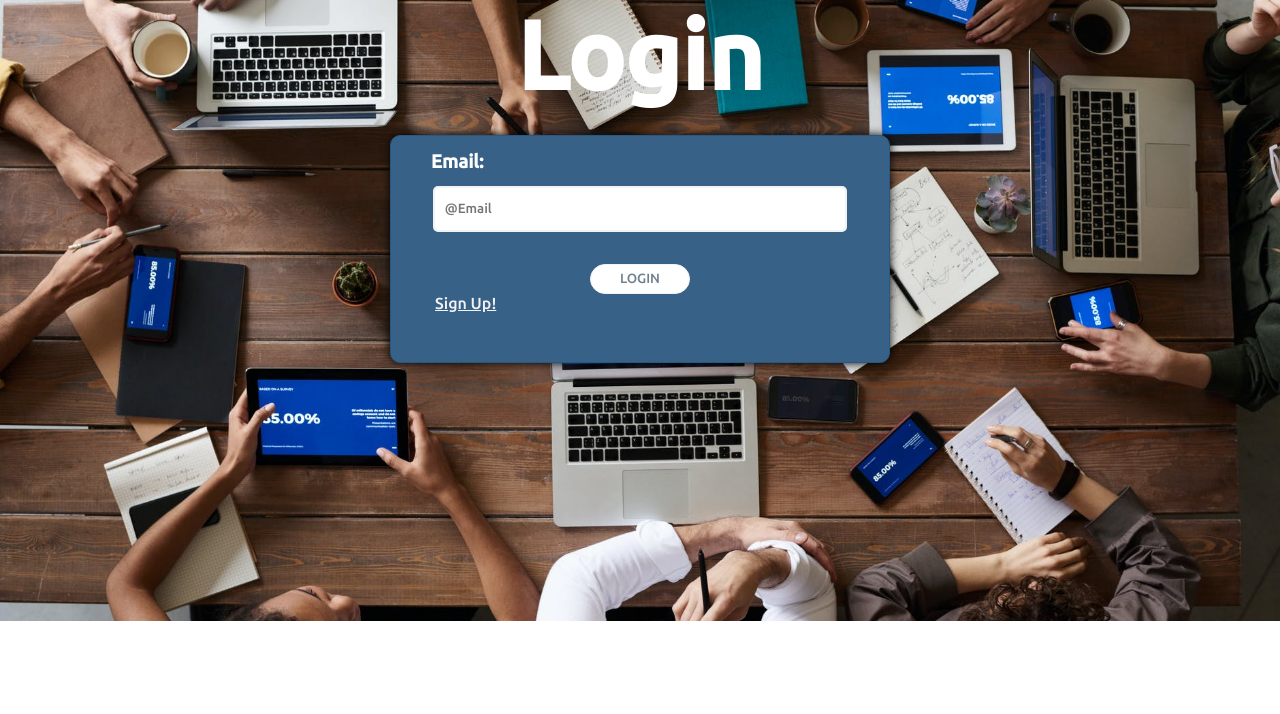
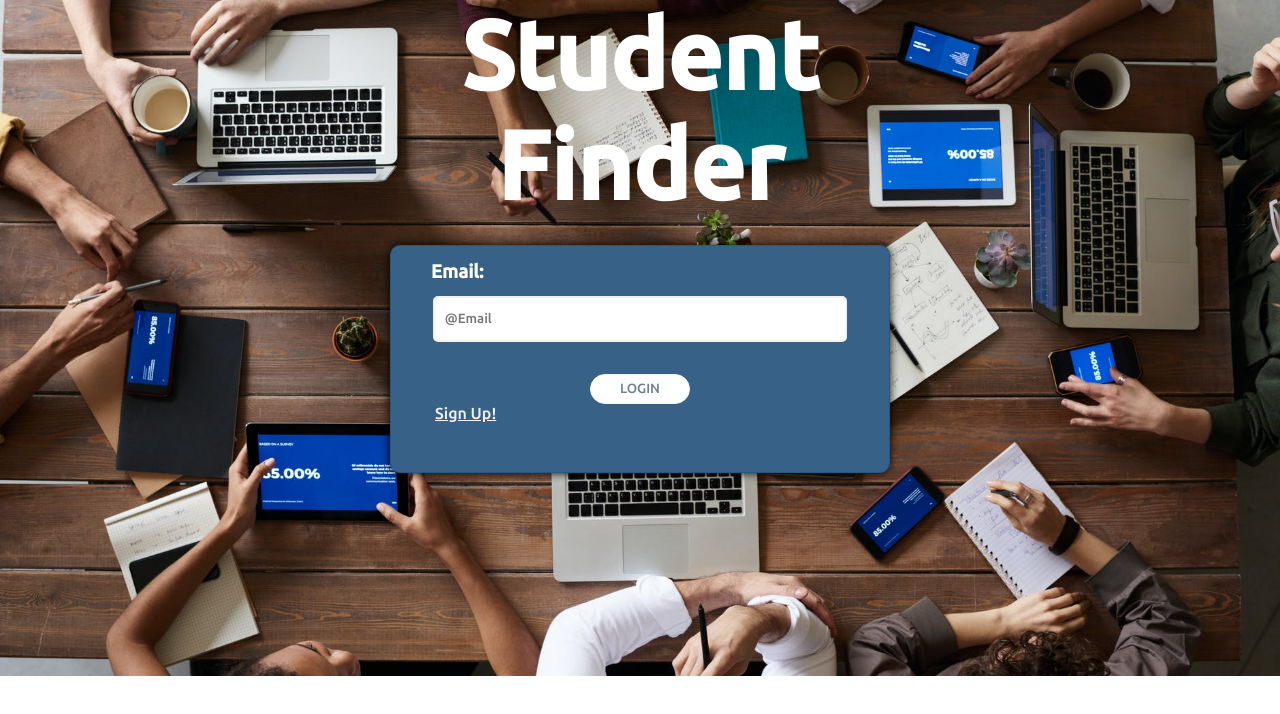
Before and after one commit to dorh1993/student-finder, a website: page login.html in a window 1280 px wide. Drawn offline with Linux system fonts and the light colour scheme.

Commit message:
login title update

```diff
--- a/login.html
+++ b/login.html
@@ -11,7 +11,7 @@
 
     <div class="login">
       <div class="login-header">
-        <h1>Login</h1>
+        <h1>Student Finder</h1>
       </div>
       <div class="login-form">
         <h3>Email:</h3>
```
Also changed, not shown: pexels-photo-3183190.jpeg (deleted).
